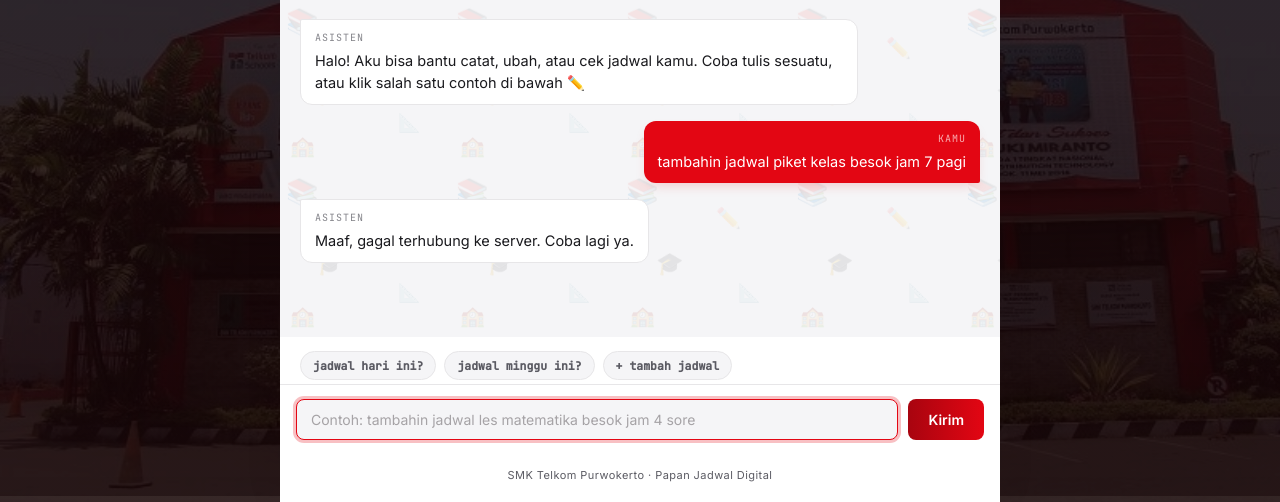
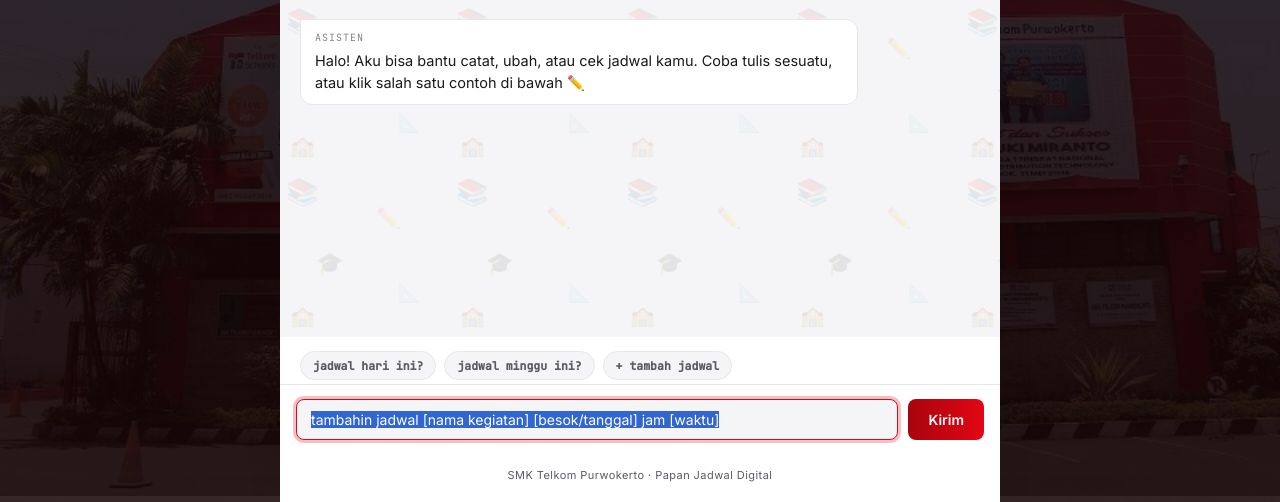
Before and after one commit to amouriarbiola20-netizen/project_psaj, a website: page public/index.html in a window 1280 px wide. Both pictures are taken after typing "Sample" into the empty fields and a click on the button "+ tambah jadwal". Shown: the part 304-806 px from the top of the page. Drawn offline with Linux system fonts and the light colour scheme; no server answers.

Commit message:
gantii isi

```diff
--- a/public/index.html
+++ b/public/index.html
@@ -310,11 +310,11 @@
 
     <div class="chat-panel">
       <div class="messages" id="messages"></div>
-      <div class="hints">
-        <button class="hint" data-msg="jadwal aku hari ini apa aja?">jadwal hari ini?</button>
-        <button class="hint" data-msg="jadwal aku minggu ini apa aja?">jadwal minggu ini?</button>
-        <button class="hint" data-msg="tambahin jadwal piket kelas besok jam 7 pagi">+ tambah jadwal</button>
-      </div>
+     <div class="hints">
+       <button class="hint" data-msg="jadwal aku hari ini apa aja?">jadwal hari ini?</button>
+       <button class="hint" data-msg="jadwal aku minggu ini apa aja?">jadwal minggu ini?</button>
+       <button class="hint" data-fill="true" data-msg="tambahin jadwal [nama kegiatan] [besok/tanggal] jam [waktu]">+ tambah jadwal</button>
+     </div>
       <div class="input-tray">
         <input id="pesan" type="text" placeholder="Contoh: tambahin jadwal les matematika besok jam 4 sore" autocomplete="off" />
         <button id="kirim">Kirim</button>
@@ -390,8 +390,19 @@
   inputEl.addEventListener('keydown', (e) => {
     if (e.key === 'Enter') kirimPesan(inputEl.value);
   });
+
+  // Tombol contoh: kalau data-fill="true", cuma isi kolom teks (biar bisa diedit
+  // dulu sebelum dikirim). Kalau tidak ada atribut itu, langsung kirim seperti biasa.
   document.querySelectorAll('.hint').forEach((btn) => {
-    btn.addEventListener('click', () => kirimPesan(btn.dataset.msg));
+    btn.addEventListener('click', () => {
+      if (btn.dataset.fill === 'true') {
+        inputEl.value = btn.dataset.msg;
+        inputEl.focus();
+        inputEl.setSelectionRange(0, inputEl.value.length);
+      } else {
+        kirimPesan(btn.dataset.msg);
+      }
+    });
   });
 
   tambahBubble('Halo! Aku bisa bantu catat, ubah, atau cek jadwal kamu. Coba tulis sesuatu, atau klik salah satu contoh di bawah ✏️', 'bot');
```
